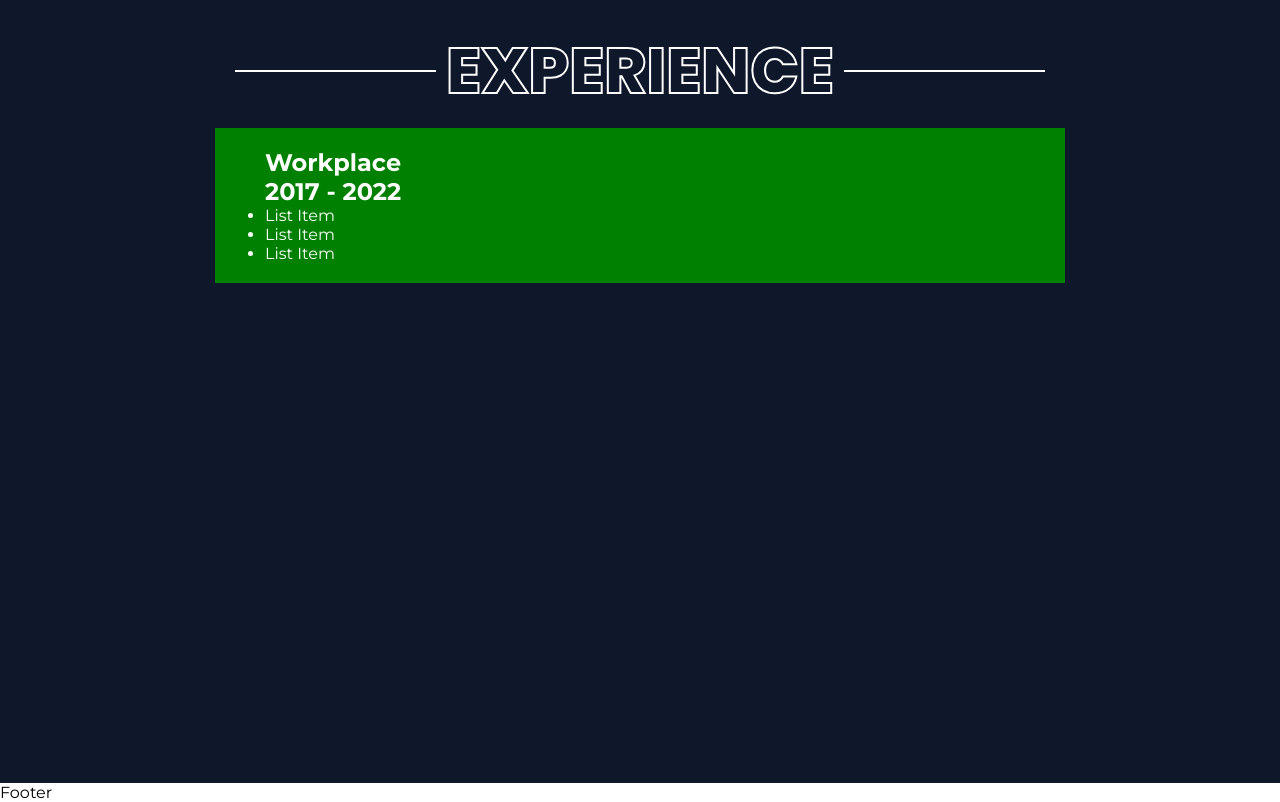
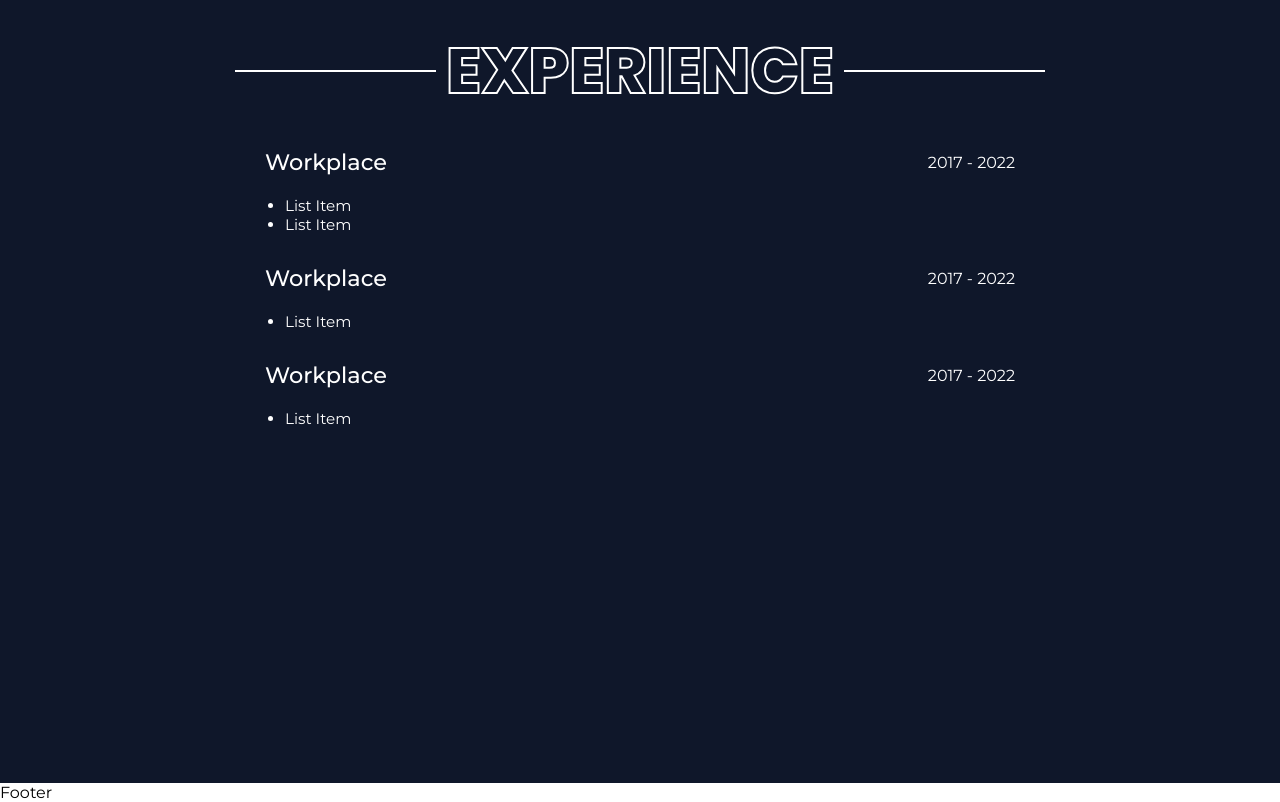
Before and after one commit to DragonSenses/react-portfolio, a React (Create React App) app: page / in a window 1280 px wide. Shown: the part 3240-4042 px from the top of the page. Built offline with nearby package versions, Linux system fonts and the light colour scheme.

Commit message:
Update Experience component

```diff
--- a/src/components/Experience.js
+++ b/src/components/Experience.js
@@ -14,6 +14,11 @@ export default function Experience() {
           <ListEntry title={"Workplace"} date={"2017 - 2022"}>
             <li>List Item</li>
             <li>List Item</li>
+          </ListEntry>
+          <ListEntry title={"Workplace"} date={"2017 - 2022"}>
+            <li>List Item</li>
+          </ListEntry>
+          <ListEntry title={"Workplace"} date={"2017 - 2022"}>
             <li>List Item</li>
           </ListEntry>
         </div>
--- a/src/components/ListEntry.js
+++ b/src/components/ListEntry.js
@@ -1,15 +1,17 @@
 import React from 'react'
+import styles from './listentry.module.css'
 
 export default function ListEntry(props) {
   const { title, date, children } = props;
   return (
-    <>
-      <div>
-        <h1>{title}</h1><h1>{date}</h1>
+    <div>
+      <div className={styles.headerWrapper}>
+        <h1 className={styles.title}>{title}</h1>
+        <h1 className={styles.date}>{date}</h1>
       </div>
-      <ul>
+      <ul className={styles.ul}>
         {children}
       </ul>
-    </>
+    </div>
   )
 }
--- a/src/components/experience.module.css
+++ b/src/components/experience.module.css
@@ -10,8 +10,8 @@
   display: flex;
   flex-direction: column;
   width: 100%;
-  background: green;
-  padding: 20px;
+  padding: 0 20px;
+  gap: 30px;
 }
 
 @media (min-width: 640px) {
--- /dev/null
+++ b/src/components/listentry.module.css
@@ -0,0 +1,44 @@
+.headerWrapper {
+  display: flex;
+  flex-direction: column;
+  font-size: 0.8rem;
+  align-items: center;
+  padding-bottom: 10px;
+}
+
+.title {
+  font-weight: 500;
+}
+
+.date {
+  font-size: 0.8rem;
+  font-weight: 400;
+}
+
+.ul{
+  padding: 0 20px;
+  font-size: 0.8rem;
+}
+
+@media (min-width: 640px) {
+  .headerWrapper {
+    flex-direction: row;
+    justify-content: space-between;
+    align-items: center;
+    padding-bottom: 20px;
+  }
+
+  .title {
+    font-size: 1.4rem;
+  }
+
+  .date {
+    font-size: 1rem;
+    font-weight: 400;
+  }
+
+  .ul {
+    font-size: 0.95rem;
+  }
+
+}
```
Also changed, not shown: 1 other file (tests, documents, lock files or other folders).
